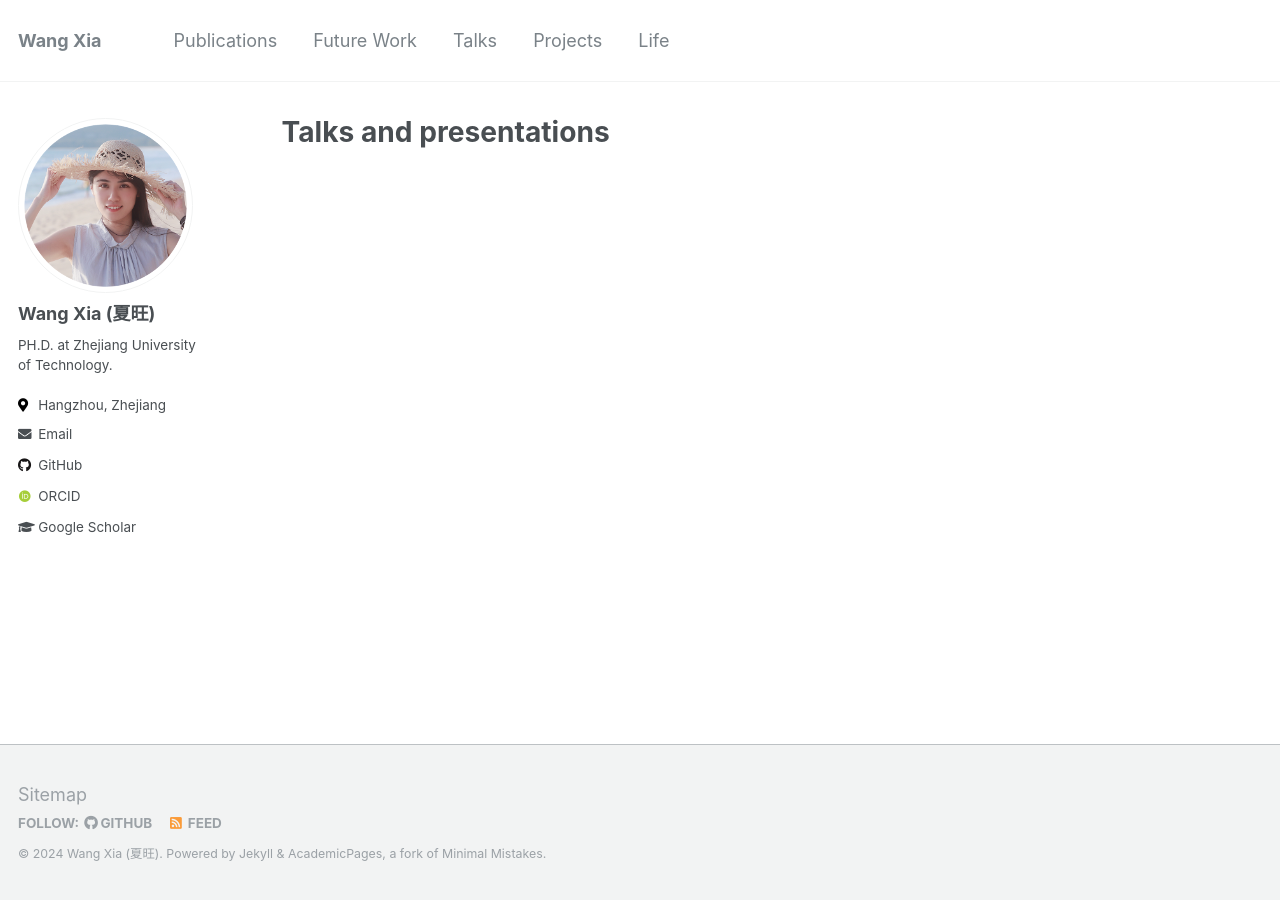
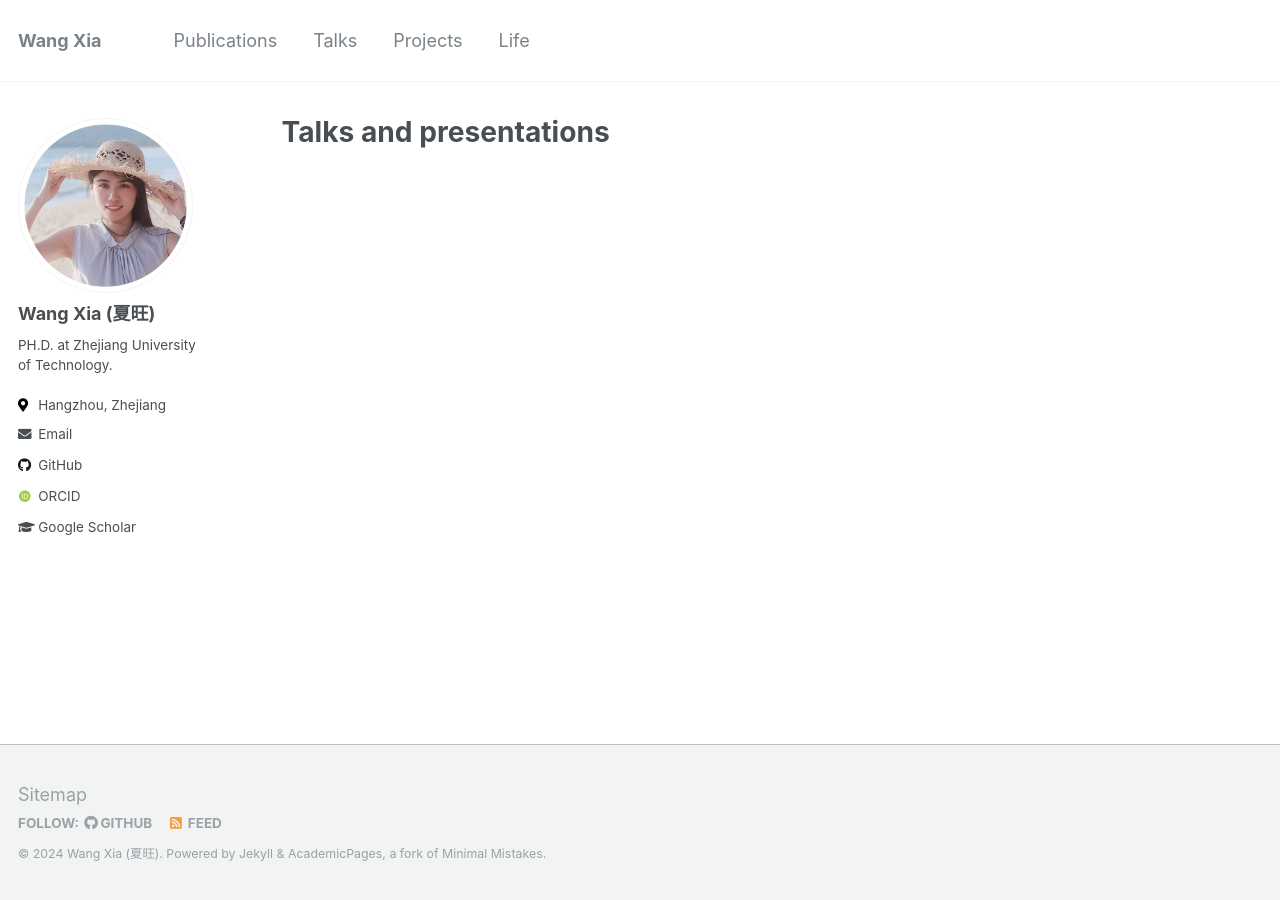
Before and after one commit to isxiawang/isxiawang.github.io, a Jekyll site: the page built from _pages/talks.html, in a window 1280 px wide. Built offline with Jekyll 4.4.1, drawn with Linux system fonts in a browser that asks for light colours; some web fonts are replaced.

Commit message:
Update navigation.yml

```diff
--- a/_data/navigation.yml
+++ b/_data/navigation.yml
@@ -2,9 +2,6 @@
 main:
   - title: "Publications"
     url: /publications/
-
-  - title: "Future Work"
-    url: /future work/
 
   - title: "Talks"
     url: /Talks/
```
